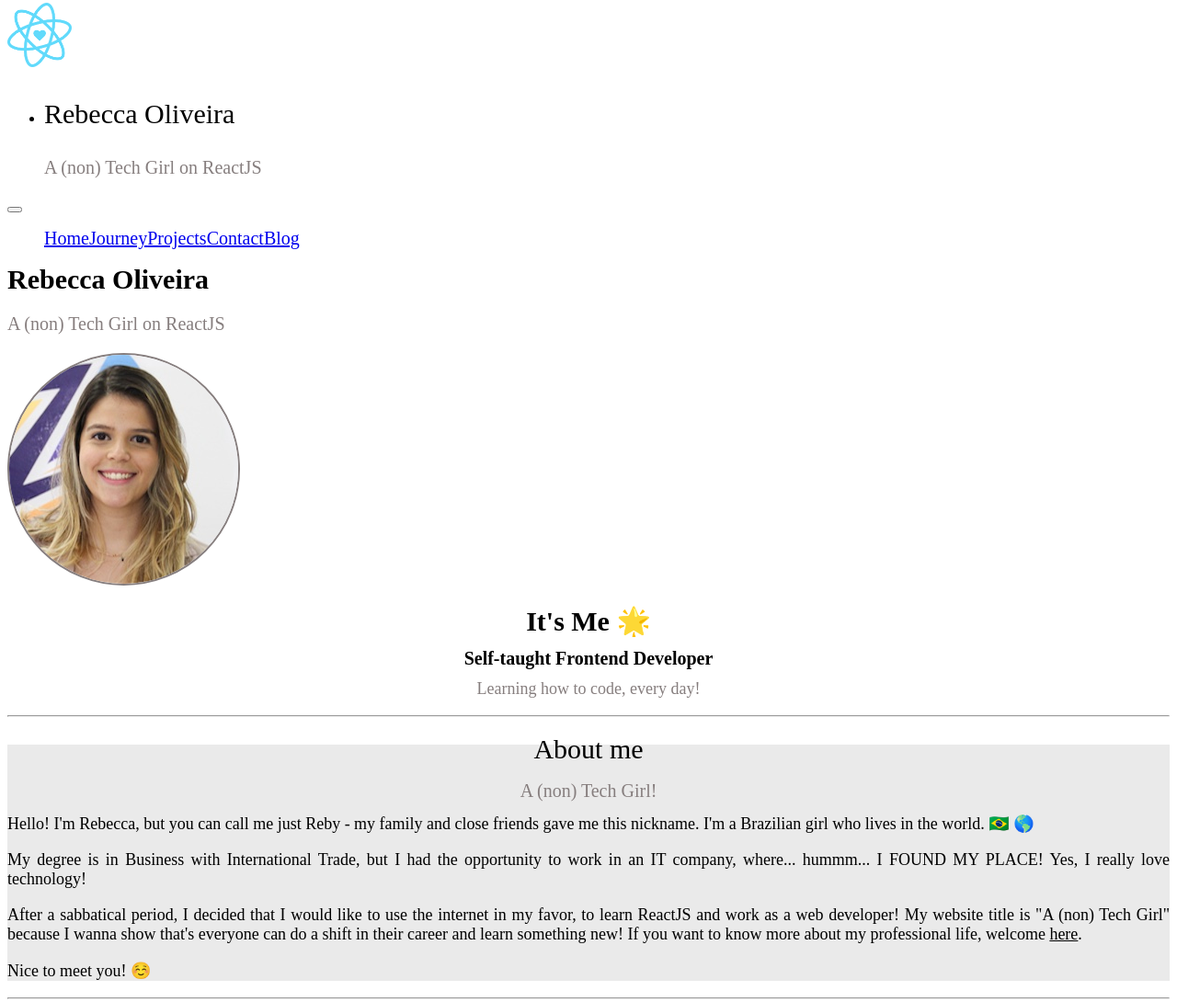
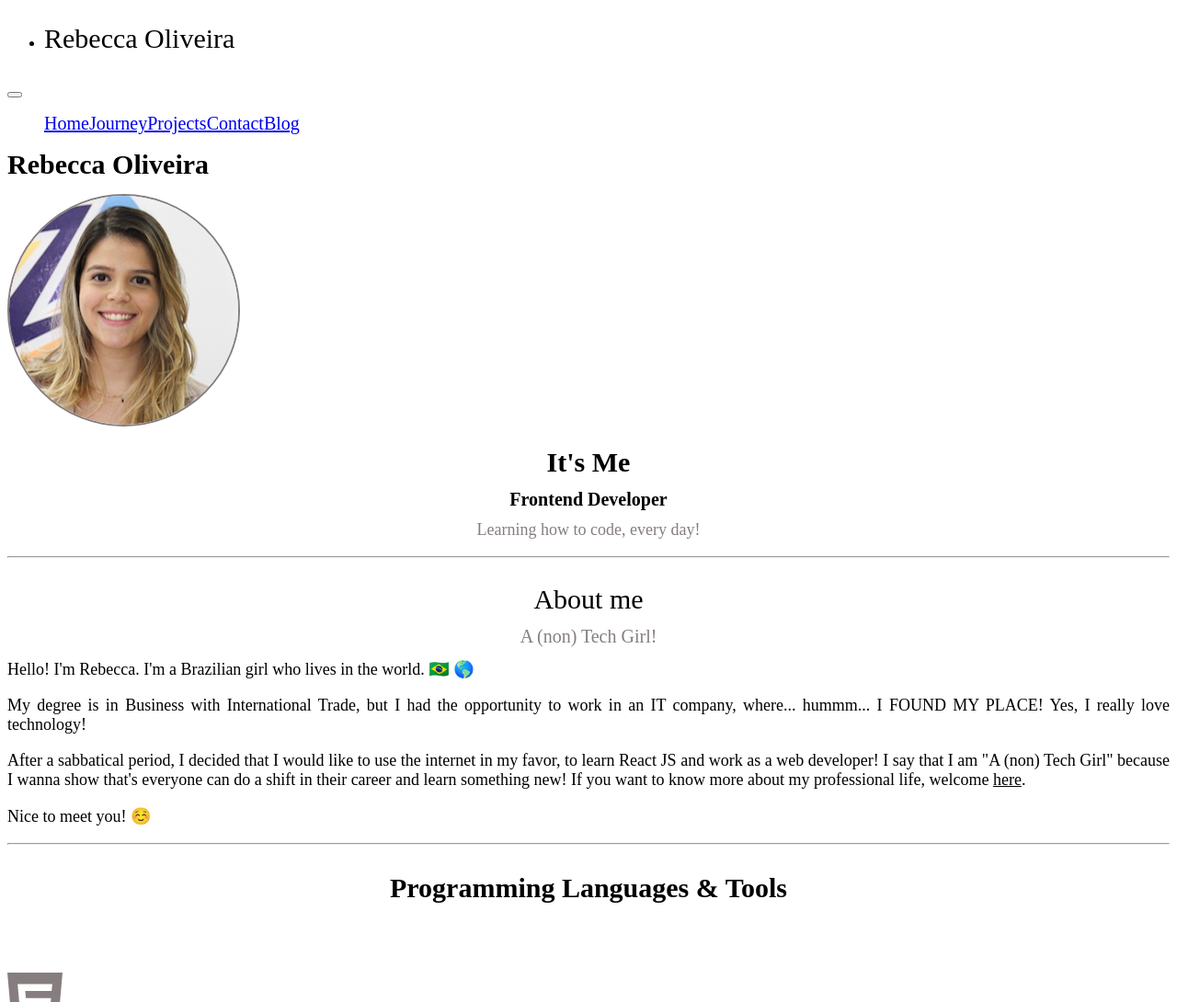
Before and after one commit to rebeccaoliveira/rebeccaoliveira.github.io, a Gatsby site: page / in a window 1280 px wide. Shown: the part 5-1095 px from the top of the page at 92% size. Built offline with nearby package versions, Linux system fonts and the light colour scheme; Gatsby itself is replaced by a stand-in of ours.

Commit message:
Change small details os layout

```diff
--- a/src/components/BoxAbout.js
+++ b/src/components/BoxAbout.js
@@ -13,7 +13,7 @@ const NameStyle = styled.p`
   text-align: center;
   vertical-align: baseline;
   word-wrap: break-word;
-  padding: 0px 0px 0px 0px;
+  padding: 10px 0px 0px 0px;
 `
 const TitleStyle = styled.p`
   font-family: 'proxima-nova', futura-pt space;
@@ -24,7 +24,8 @@ const TitleStyle = styled.p`
   text-align: center;
   vertical-align: baseline;
   word-wrap: break-word;
-  padding: 5px 0px 0px 0px;
+  padding: 0px 0px 0px 0px;
+
 `
 const NormalText = styled.p`
   font-family: 'proxima-nova', futura-pt space;
@@ -37,9 +38,6 @@ const NormalText = styled.p`
   word-wrap: break-word;
 `
 
-const StyledJumbotron = styled(Jumbotron)`
-  background-color: #c0c0c057;
-`
 const PageLink = ({url, text, className}) => (
   <Link to={url} className={className}>
     {text}
@@ -52,7 +50,6 @@ const Anchor = styled(PageLink)`
 
 const BoxAbout = () => (
   <div>
-    <StyledJumbotron fluid>
     <Container>
       <Row>
         <Col xs="12">
@@ -68,7 +65,7 @@ const BoxAbout = () => (
 
               <Row>
               <NormalText>
-                Hello! I&#39;m Rebecca, but you can call me just Reby - my family and close friends gave me this nickname. I&#39;m a Brazilian girl who lives in the world. 🇧🇷 🌎
+              Hello! I&#39;m Rebecca. I&#39;m a Brazilian girl who lives in the world. 🇧🇷 🌎
               </NormalText>
               </Row>
 
@@ -80,8 +77,8 @@ const BoxAbout = () => (
 
               <Row>
               <NormalText>
-                After a sabbatical period, I decided that I would like to use the internet in my favor, to learn ReactJS and work as a web developer!
-                My website title is "A (non) Tech Girl" because I wanna show that&#39;s everyone can do a shift in their career and learn something new!
+              After a sabbatical period, I decided that I would like to use the internet in my favor, to learn React JS and work as a web developer!
+              I say that I am "A (non) Tech Girl" because I wanna show that&#39;s everyone can do a shift in their career and learn something new!
               If you want to know more about my professional life, welcome <Anchor url="/journey" text="here" target="_blank" />.
               </NormalText>
               </Row>
@@ -98,8 +95,7 @@ const BoxAbout = () => (
         </Col>
       </Row>
     </Container>
-    </StyledJumbotron>
-    <hr />
+    <hr style={{backgroundColor: '#F5A9A9'}} />
   </div>
 );
 
--- a/src/components/HeaderHome.js
+++ b/src/components/HeaderHome.js
@@ -13,27 +13,8 @@ const TextTitle = styled.h1`
   line-height: 2 px;
   display: inline;
 `;
-const TextStyle = styled.p`
-  font-family: 'proxima-nova', futura-pt space;
-  font-size: 20px;
-  color: #867e7e;
-  display: block;
-`
-const MenuStyle = styled.p`
-  font-family: 'proxima-nova', futura-pt space;
-  font-size: 18px;
-  color: #867e7e;
-  display: inline;
-  text-align: center;
-`
-const Anchor = styled.a`
-  color: #867e7e;
 
-  &:hover, active {
-    color: black;
-    text-decoration: underline;
-  }
-`
+
 
 
 const HeaderHome = (props) => {
@@ -43,7 +24,6 @@ const HeaderHome = (props) => {
     <Row className="justify-content-center d-xs-block d-lg-none">
       <Col xs="12" md="6" className="text-center">
         <TextTitle> Rebecca Oliveira </TextTitle>
-        <TextStyle>A (non) Tech Girl on ReactJS</TextStyle>
       </Col>
     </Row>
     </div>
--- a/src/components/NavbarSite.js
+++ b/src/components/NavbarSite.js
@@ -2,8 +2,7 @@ import React from 'react';
 import styled from 'styled-components';
 import Link from 'gatsby-link'
 import {
-  Collapse, Navbar, NavbarToggler,
-  NavbarBrand, Nav, NavItem,
+  Collapse, Navbar, NavbarToggler, Nav, NavItem,
   NavLink } from 'reactstrap';
 import logoReact from "../images/logo-react-heart-blue.png";
 
@@ -24,6 +23,7 @@ const TextTitle = styled.p`
   font-family: 'proxima-nova', futura-pt space;
   font-size: 30px;
   color: rgb(0, 0, 0);
+
 `;
 const TextStyle = styled.p`
   font-family: 'proxima-nova', futura-pt space;
@@ -62,12 +62,10 @@ class NavbarSite extends React.Component {
 
       <div>
         <Navbar light expand="lg">
-          <NavbarBrand tag={HomeLink} />
           <div className="collapse navbar-collapse d-none d-md-none d-lg-block" id="navbarSupportedContent">
             <ul className="navbar-nav mr-auto">
               <li className="nav-item active">
                 <TextTitle> Rebecca Oliveira </TextTitle>
-                <TextStyle>A (non) Tech Girl on ReactJS</TextStyle>
               </li>
             </ul>
           </div>
--- a/src/components/ProjectsHome.js
+++ b/src/components/ProjectsHome.js
@@ -26,7 +26,7 @@ const TextStyle = styled.h1`
   text-align: center;
   vertical-align: baseline;
   word-wrap: break-word;
-  padding: 0px 0px 50px 0px;
+  padding: 10px 0px 50px 0px;
 `
 const Anchor = styled.a`
   color: black;
@@ -39,13 +39,9 @@ const Anchor = styled.a`
       color: red;
   }
 `
-const StyledJumbotron = styled(Jumbotron)`
-  background-color: #c0c0c057;
-`
 
 const ProjectsHome = () => (
   <div>
-    <StyledJumbotron fluid>
     <Container>
       <TextStyle>Personal Projects</TextStyle>
         <Row className="justify-content-center">
@@ -84,8 +80,7 @@ const ProjectsHome = () => (
           </Col>
         </Row>
     </Container>
-    </StyledJumbotron>
-    <hr />
+    <hr style={{backgroundColor: '#F5A9A9'}} />
   </div>
 );
 
--- a/src/components/Skills.js
+++ b/src/components/Skills.js
@@ -20,7 +20,7 @@ const TextStyle = styled.h1`
   font-size: 30px;
   color: rgb(0, 0, 0);
   text-align: center;
-  padding: 0px 0px 50px 0px;
+  padding: 10px 0px 50px 0px;
 `
 
 const DivIcon = styled.div`
@@ -45,7 +45,7 @@ const FontIcon = styled(FontAwesomeIcon)`
   color: #867e7e;
 
   &:hover {
-    color: black;
+    color: #F5A9A9 ;
   }
 `
 
@@ -53,7 +53,6 @@ class Skills extends React.Component {
   render() {
     return (
   <div>
-    <StyledJumbotron fluid>
     <Container>
     <TextStyle id="tools">Programming Languages & Tools</TextStyle>
     <Row className="justify-content-center">
@@ -90,8 +89,7 @@ class Skills extends React.Component {
       <Col xs="1" />
     </Row>
   </Container>
-  </StyledJumbotron>
-  <hr />
+  <hr style={{backgroundColor: '#F5A9A9'}} />
 </div>
     );
   }
--- a/src/components/Talk.js
+++ b/src/components/Talk.js
@@ -16,7 +16,7 @@ const NormalText = styled.p`
   font-size: 30px;
   color: rgb(0, 0, 0);
   text-align: center;
-  padding: 0px 0px 30px 0px;
+  padding: 10px 0px 30px 0px;
 `
 
 const Anchor = styled.a`
@@ -26,9 +26,7 @@ const Anchor = styled.a`
     color: black;
   }
 `
-const StyledJumbotron = styled(Jumbotron)`
-  background-color: white;
-`
+
 const FontIcon = styled(FontAwesomeIcon)`
   color: #867e7e;
 
@@ -39,7 +37,6 @@ const FontIcon = styled(FontAwesomeIcon)`
 
 const Talk = () => (
 <div>
-  <StyledJumbotron fluid>
   <Container>
     <NormalText>Let&#39;s Talk?! Stay connected with me!</NormalText>
     <div className="d-flex justify-content-around">
@@ -52,7 +49,7 @@ const Talk = () => (
               </Anchor>
             </Col>
             <Col xs="3">
-                <Anchor href="https://github.com/rebyoliveira" target="_blank">
+              <Anchor href="https://github.com/rebeccaoliveira" target="_blank">
                 <FontIcon className="mx-auto d-inline" icon={faGithub} size="3x" color="grey" />
               </Anchor>
             </Col>
@@ -71,8 +68,7 @@ const Talk = () => (
       </Row>
     </div>
   </Container>
-  </StyledJumbotron>
-  <hr />
+  <hr style={{backgroundColor: '#F5A9A9'}} />
 </div>
 );
 
--- a/src/components/WhoIs.js
+++ b/src/components/WhoIs.js
@@ -9,6 +9,7 @@ import Github from "../images/github-logo.png";
 const Image = styled.img`
   border-radius: 50%;
   border: 2px solid #867e7e;
+  margin-top: 15px;
 `
 const NameStyle = styled.h1`
   font-family: 'proxima-nova', futura-pt space;
@@ -46,14 +47,14 @@ const WhoIs = () =>(
       <Row>
         <Col xs="12">
           <Row className="justify-content-center">
-            <Col xs="6" sm="4" md="4" lg="3" xl="2" className="">
+            <Col xs="6" sm="4" md="4" lg="3" xl="2" >
               <Image className="mx-auto d-block" src={gravatarRebecca} alt="gravatarRebecca" />
             </Col>
           </Row>
           <Row className="justify-content-center">
             <Col xs="12" md="8" sm="8" lg="8" xl="12" style={{marginTop: '30px'}}>
-              <NameStyle lassName="mx-auto d-block">It&#39;s Me 🌟 </NameStyle>
-              <TitleStyle className="mx-auto d-block" style={{marginTop: '30px'}} > Self-taught Frontend Developer</TitleStyle>
+              <NameStyle lassName="mx-auto d-block">It&#39;s Me </NameStyle>
+              <TitleStyle className="mx-auto d-block" style={{marginTop: '30px'}} > Frontend Developer</TitleStyle>
               <NormalText className="mx-auto d-block"> Learning how to code, every day! </NormalText>
             </Col>
           </Row>
@@ -61,7 +62,7 @@ const WhoIs = () =>(
       </Row>
 
     </Container>
-    <hr />
+    <hr style={{backgroundColor: '#F5A9A9'}} />
   </div>
 )
 
--- a/src/layouts/index.js
+++ b/src/layouts/index.js
@@ -5,7 +5,7 @@ import './index.css'
 import 'bootstrap/dist/css/bootstrap.min.css';
 
 const TemplateWrapper = ({ children }) => (
-  <div>
+  <div style={{backgroundColor: '#faf8f2'}}>
     <div
       style={{
         margin: '0 auto',
```
Also changed, not shown: src/pages/index.js (+1 -14 lines). Lines whose indentation alone changed are shown as unchanged.
